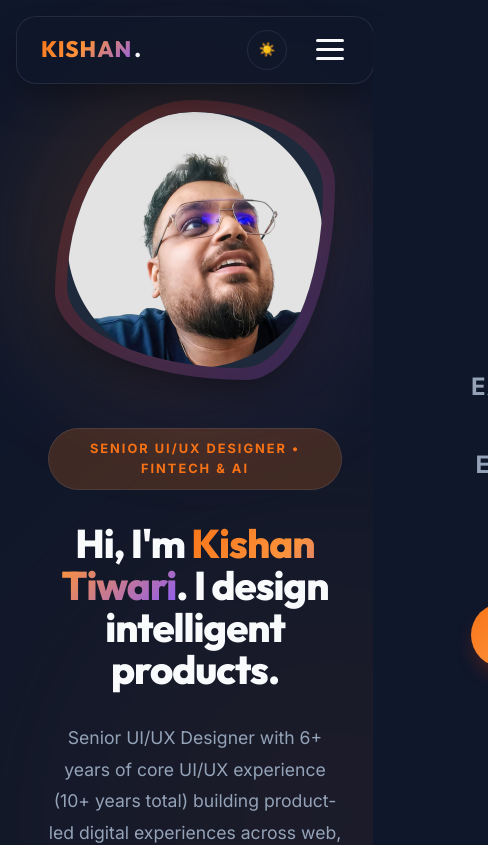
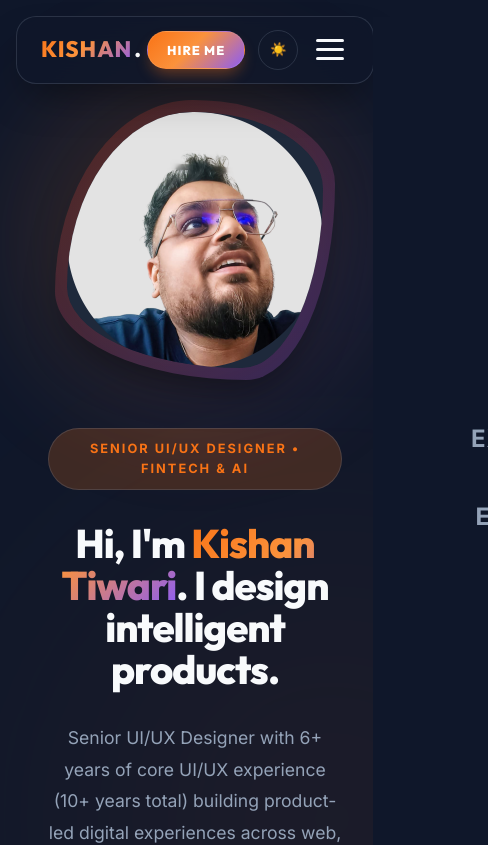
Before and after one commit to Kishan1092/Profile-Portfolio, a React (Vite) app: page / in a window 390 px wide. Shown: the top 845 px of the page, 488 px wide, since content can reach past the window. Built offline with nearby package versions, Linux system fonts and the light colour scheme.

Commit message:
Initial commit

```diff
--- a/index.html
+++ b/index.html
@@ -1,13 +1,57 @@
 <!doctype html>
 <html lang="en">
+
 <head>
   <meta charset="UTF-8" />
   <link rel="icon" type="image/svg+xml" href="/vite.svg" />
   <meta name="viewport" content="width=device-width, initial-scale=1.0" />
-    <title>profile-design</title>
+
+  <!-- Primary Meta Tags -->
+  <title>Kishan Tiwari | Senior UI/UX Designer & Product Strategist | Senior UI/UX Designer • Fintech & AI</title>
+  <meta name="title" content="Kishan Tiwari | Senior UI/UX Designer & Product Strategist" />
+  <meta name="description"
+    content="Portfolio of Kishan Tiwari, a Senior UI/UX Designer with 6+ years of experience in Fintech, AI, and Product Design. Specializing in design systems, user research, and rapid prototyping." />
+  <meta name="author" content="Kishan Tiwari" />
+  <meta name="keywords"
+    content="UI/UX Designer, Senior Designer, Fintech Design, AI Design, Product Designer, Kishan Tiwari, Portfolio, Design System, UX Research" />
+
+  <!-- Open Graph / Facebook -->
+  <meta property="og:type" content="website" />
+  <meta property="og:url" content="https://profile-portfolio-woad.vercel.app/" />
+  <meta property="og:title" content="Kishan Tiwari | Senior UI/UX Designer & Product Strategist" />
+  <meta property="og:description"
+    content="Portfolio of Kishan Tiwari, a Senior UI/UX Designer with 6+ years of experience in Fintech, AI, and Product Design." />
+  <meta property="og:image" content="/profile.png" />
+
+  <!-- Twitter -->
+  <meta property="twitter:card" content="summary_large_image" />
+  <meta property="twitter:url" content="https://profile-portfolio-woad.vercel.app/" />
+  <meta property="twitter:title" content="Kishan Tiwari | Senior UI/UX Designer & Product Strategist" />
+  <meta property="twitter:description"
+    content="Portfolio of Kishan Tiwari, a Senior UI/UX Designer with 6+ years of experience in Fintech, AI, and Product Design." />
+  <meta property="twitter:image" content="/profile.png" />
+
+  <link rel="canonical" href="https://profile-portfolio-woad.vercel.app/" />
+
+  <script type="application/ld+json">
+      {
+        "@context": "https://schema.org",
+        "@type": "Person",
+        "name": "Kishan Tiwari",
+        "jobTitle": "Senior UI/UX Designer",
+        "url": "https://profile-portfolio-woad.vercel.app/",
+        "sameAs": [
+          "https://www.linkedin.com/in/kishan-tiwari-991b9b194/",
+          "https://www.behance.net/kishantiwari1"
+        ],
+        "description": "Senior UI/UX Designer with 6+ years of experience in Fintech, AI, and Product Design."
+      }
+    </script>
 </head>
+
 <body>
   <div id="root"></div>
   <script type="module" src="/src/main.jsx"></script>
 </body>
+
 </html>
--- a/src/components/Background.css
+++ b/src/components/Background.css
@@ -216,14 +216,14 @@
 
 /* Theme Switching Smoothness */
 [data-theme='light'] .bg-blob {
-    opacity: 0.06;
+    opacity: 0.1;
 }
 
 [data-theme='light'] .vector {
     color: var(--primary-color);
-    opacity: 0.2;
+    opacity: 0.3;
 }
 
 [data-theme='light'] .bg-scanline {
-    background: linear-gradient(to bottom, transparent, rgba(0, 0, 0, 0.02), transparent);
+    background: linear-gradient(to bottom, transparent, rgba(0, 0, 0, 0.04), transparent);
 }
--- a/src/components/Education.jsx
+++ b/src/components/Education.jsx
@@ -16,6 +16,7 @@ const education = [
 const Education = () => {
     return (
         <section id="education" className="education">
+            <div className="container">
                 <h2 className="section-title animate-in">Education</h2>
                 <div className="education-grid">
                     {education.map((edu, index) => (
@@ -26,6 +27,7 @@ const Education = () => {
                         </div>
                     ))}
                 </div>
+            </div>
         </section>
     );
 };
--- a/src/components/Experience.jsx
+++ b/src/components/Experience.jsx
@@ -24,6 +24,7 @@ const experiences = [
 const Experience = () => {
     return (
         <section id="experience" className="experience">
+            <div className="container">
                 <h2 className="section-title animate-in">Career <span className="text-gradient">Journey</span></h2>
                 <div className="experience-list">
                     {experiences.map((exp, index) => (
@@ -39,6 +40,7 @@ const Experience = () => {
                         </div>
                     ))}
                 </div>
+            </div>
         </section>
     );
 };
--- a/src/components/Navbar.css
+++ b/src/components/Navbar.css
@@ -69,6 +69,16 @@
     gap: 1.5rem;
 }
 
+.hire-me-btn {
+    box-shadow: 0 8px 15px -4px rgba(249, 115, 22, 0.4);
+    white-space: nowrap;
+    font-weight: 800;
+}
+
+.hire-me-btn:hover {
+    box-shadow: 0 12px 20px -4px rgba(249, 115, 22, 0.5);
+}
+
 .menu-toggle {
     display: none;
     flex-direction: column;
@@ -103,6 +113,15 @@
 
     .nav-content {
         padding: 0 1.5rem;
+    }
+
+    .nav-actions {
+        gap: 0.8rem;
+    }
+
+    .hire-me-btn {
+        padding: 0.5rem 1.2rem;
+        font-size: 0.8rem;
     }
 
     .menu-toggle {
--- a/src/components/Navbar.jsx
+++ b/src/components/Navbar.jsx
@@ -19,11 +19,11 @@ const Navbar = ({ theme, toggleTheme }) => {
             <li><a href="#experience" onClick={() => setIsMenuOpen(false)}>Experience</a></li>
             <li><a href="#education" onClick={() => setIsMenuOpen(false)}>Education</a></li>
             <li><a href="#about" onClick={() => setIsMenuOpen(false)}>Skills</a></li>
-            <li><a href="#contact" className="btn btn-primary btn-small" onClick={() => setIsMenuOpen(false)}>Hire Me</a></li>
           </ul>
         </div>
 
         <div className="nav-actions">
+          <a href="#contact" className="btn btn-primary btn-small hire-me-btn">Hire Me</a>
           <button className="theme-toggle" onClick={toggleTheme} title="Toggle Theme">
             {theme === 'dark' ? '☀️' : '🌙'}
           </button>
--- a/src/components/Skills.jsx
+++ b/src/components/Skills.jsx
@@ -33,7 +33,8 @@ const skillCategories = [
 
 const Skills = () => {
     return (
-        <section id="about" className="skills container">
+        <section id="about" className="skills">
+            <div className="container">
                 <div className="section-header animate-in">
                     <h2 className="section-title">Core <span className="text-gradient">Superpowers</span></h2>
                     <p className="section-subtitle">End-to-end expertise across AI tools, intelligent UI/UX design, and modern frontend architecture—enabling rapid prototyping, clean scalable implementation, and delivery of high-performance, user-centric web applications from concept to production.</p>
@@ -67,6 +68,7 @@ const Skills = () => {
                 <div className="skills-cta animate-in">
                     <a href="https://www.behance.net/kishantiwari1" target="_blank" rel="noopener noreferrer" className="btn btn-outline">View My Full Portfolio</a>
                 </div>
+            </div>
         </section>
     );
 };
--- a/src/components/Work.jsx
+++ b/src/components/Work.jsx
@@ -23,7 +23,8 @@ const projects = [
 
 const Work = () => {
     return (
-        <section id="work" className="work container">
+        <section id="work" className="work">
+            <div className="container">
                 <div className="section-header animate-in">
                     <h2 className="section-title">Selected <span className="text-gradient">Work</span></h2>
                     <p className="section-subtitle">A collection of projects that define my philosophy.</p>
@@ -44,6 +45,7 @@ const Work = () => {
                         </div>
                     ))}
                 </div>
+            </div>
         </section>
     );
 };
--- a/src/index.css
+++ b/src/index.css
@@ -11,7 +11,7 @@
   --text-primary: #f8fafc;
   --text-secondary: #94a3b8;
   --accent-color: #10b981;
-  --border-color: rgba(148, 163, 184, 0.15);
+  --border-color: rgba(148, 163, 184, 0.2);
   --gradient-main: linear-gradient(135deg, #f97316 0%, #fb923c 45%, #8b5cf6 100%);
   --font-heading: 'Outfit', sans-serif;
   --font-body: 'Inter', sans-serif;
@@ -29,15 +29,20 @@
   --text-primary: #0f172a;
   --text-secondary: #475569;
   --accent-color: #059669;
-  --border-color: rgba(15, 23, 42, 0.1);
+  --border-color: rgba(15, 23, 42, 0.15);
   --gradient-main: linear-gradient(135deg, #ea580c 0%, #f97316 45%, #7c3aed 100%);
-  --card-shadow: 0 10px 40px -10px rgba(0, 0, 0, 0.08);
+  --card-shadow: 0 15px 50px -10px rgba(0, 0, 0, 0.12);
 }
 
 * {
   margin: 0;
   padding: 0;
   box-sizing: border-box;
+}
+
+body {
+  overflow-x: hidden;
+  width: 100%;
 }
 
 html {
@@ -106,6 +111,16 @@ ul {
   max-width: 1200px;
   margin: 0 auto;
   padding: 0 2rem;
+  position: relative;
+  z-index: 2;
+}
+
+section:nth-of-type(even) {
+  background: rgba(148, 163, 184, 0.05);
+}
+
+[data-theme='light'] section:nth-of-type(even) {
+  background: rgba(0, 0, 0, 0.03);
 }
 
 /* Animations */
@@ -164,10 +179,16 @@ ul {
   border: none;
 }
 
+.btn-small {
+  padding: 0.6rem 1.4rem;
+  font-size: 0.85rem;
+}
+
 .btn-primary {
   background: var(--gradient-main);
   color: white;
   box-shadow: 0 10px 20px -5px rgba(255, 61, 0, 0.3);
+  border: 1px solid rgba(255, 255, 255, 0.1);
 }
 
 .btn-primary:hover {
```
Lines whose indentation alone changed are shown as unchanged.
